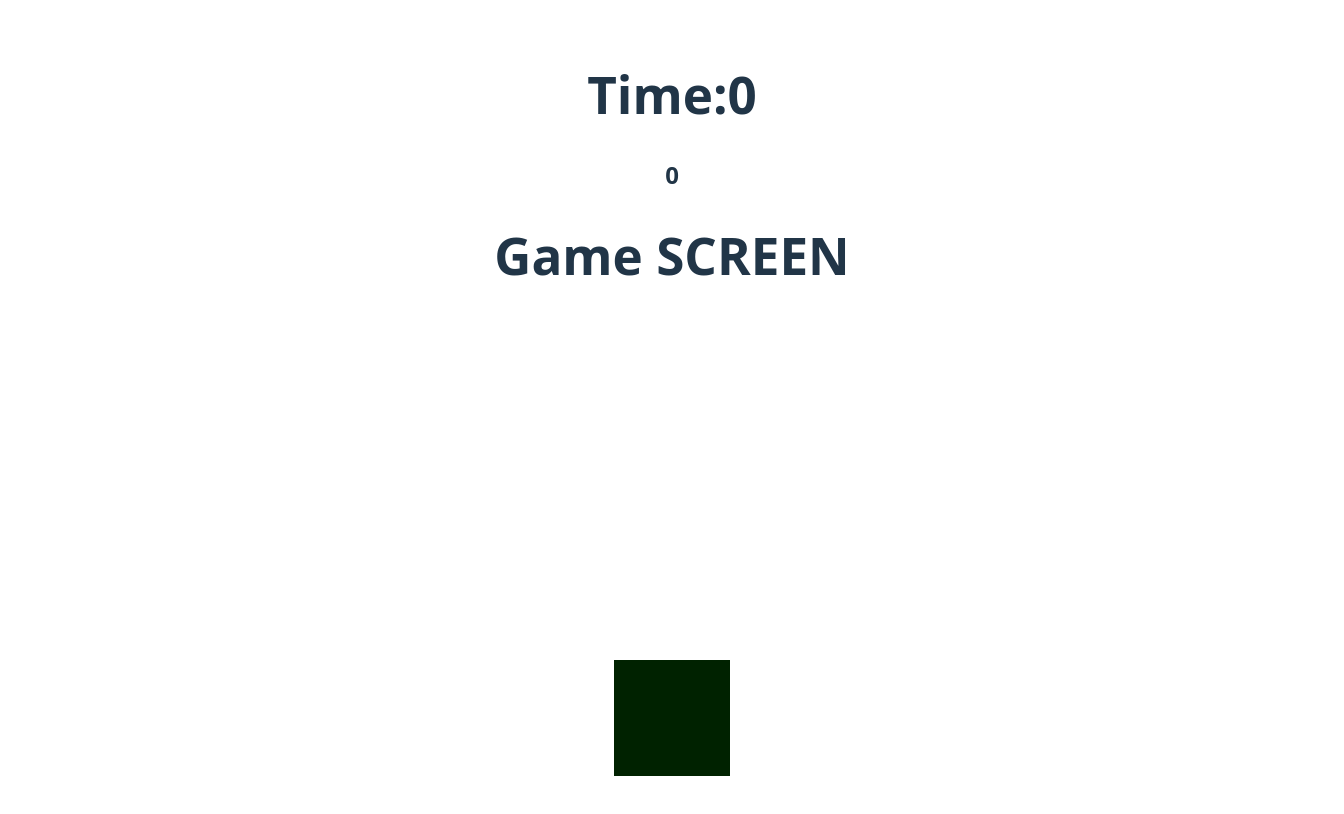
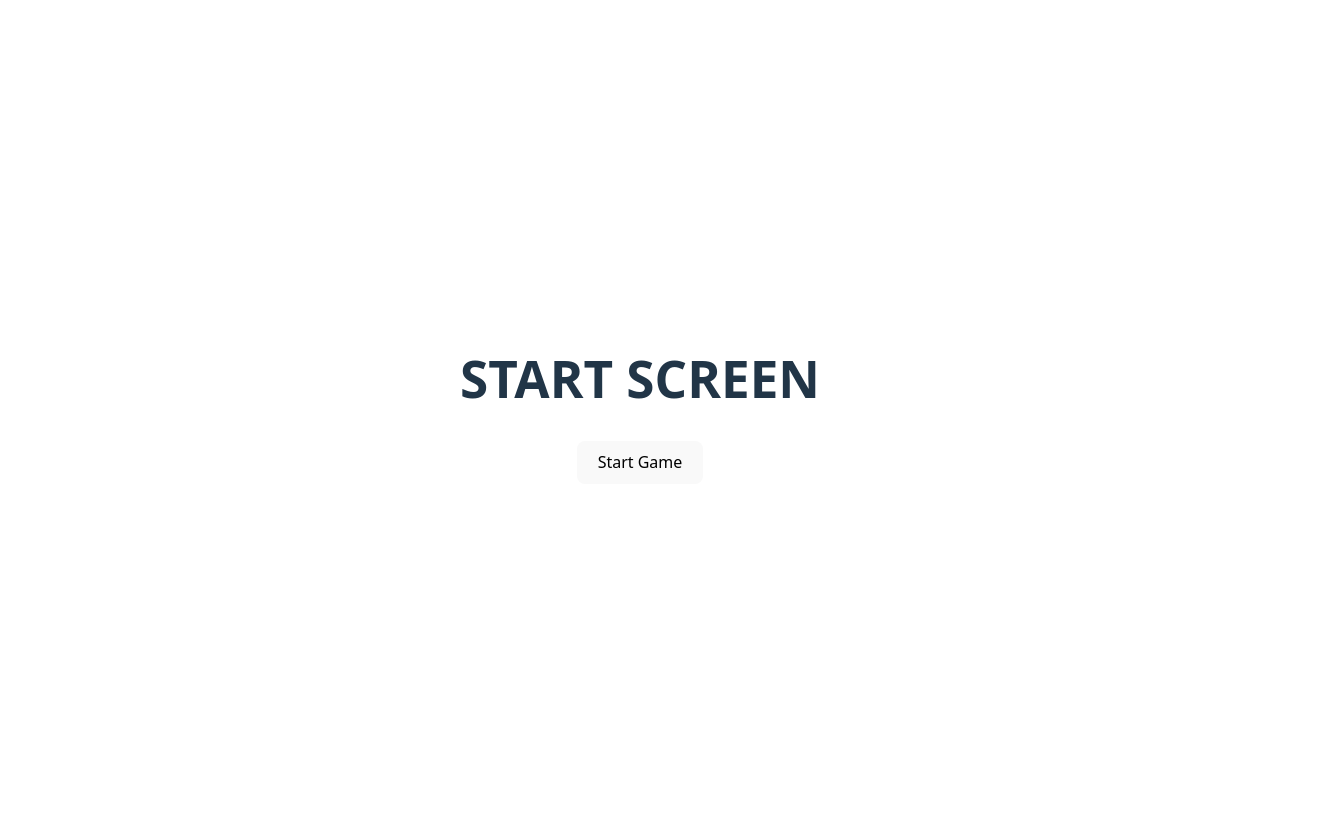
Before and after one commit to Dochi4/Timed-clicker-game, a React (Vite) app: page / in a window 1280 px wide. Shown: the top 814 px of the page, 1344 px wide, since content can reach past the window. Built offline with nearby package versions, Linux system fonts and the light colour scheme.

Commit message:
Basic Clickerfunctionality working, game state switching working

```diff
--- a/src/App.jsx
+++ b/src/App.jsx
@@ -3,34 +3,63 @@ import { Canvas } from "@react-three/fiber";
 import { OrbitControls } from "@react-three/drei";
 import "./Css/App.css"
 import GameScreen from "./Routes/GameScreen";
+import StartScreen from "./Routes/StartScreen";
+import EndScreen from "./Routes/EndScreen";
 
 
 
 function App() {
   const [counter, setCounter] = useState(0);
-  const [gameOn, setGameOn] = useState(false);
-  const [isClicked, setIsClicked] = useState(false);
+  const [gameStage, setGameStage] = useState("start");
   const [time, setTime] = useState(5);
+
+  useEffect(()=>{
+    if (gameStage !=='play') return; // only runs when playing
+
+    if(time ===0){
+      endGame();
+      return
+    }
+
+    const timer = setInterval(()=>{
+      setTime((t)=> t-1)
+    },1000)
+
+    return() => clearInterval(timer)
+  },[time,gameStage])
 
   const handleClick =()=>{
     setCounter(counter+1)
     setTime(5)
   }
 
+  const handleStart =()=>{
 
-  useEffect(()=>{
-    if (time <=0) return
-    const timer = setInterval(()=>{
-      setTime((t)=> t-1)
-    },1000)
-    return() => clearInterval(timer)
-  },[time])
+    setGameStage("play")
+  }
+  const handleReset =()=>{
+    setTime(5)
+    setCounter(0)
+    setGameStage("start")
+  }
+  const endGame =()=>{
+    setGameStage("end")
+  }
+
+  function renderStages(){
+    switch(gameStage){
+      case'start':
+        return < StartScreen handleStart={handleStart}   />
+      case'play':
+        return <GameScreen handleClick ={handleClick} time={time}counter={counter} />
+      case'end':
+        return <EndScreen handleReset = {handleReset}/>
+    }
+  }
 
   return (
-    <div onClick={handleClick}>
-    <h1>Time:{time}</h1>
-    <h2>{counter}</h2>
-    <GameScreen/>
+    <div>
+    {renderStages()}
     </div>
   );
 }
--- a/src/Routes/EndScreen.jsx
+++ b/src/Routes/EndScreen.jsx
@@ -1,8 +1,7 @@
 import React, { useContext, useEffect, useState } from "react";
-import { Link } from "react-router-dom";
-import { Card} from "reactstrap";
 
-function EndScreen() {
+
+function EndScreen({handleReset}) {
 
 
   useEffect(() => {
@@ -12,6 +11,7 @@ function EndScreen() {
   return (
     <div >
       <h1>End SCREEN</h1>
+      <button onClick={handleReset}>Reset</button>
     </div>
   );
 }
--- a/src/Routes/GameScreen.jsx
+++ b/src/Routes/GameScreen.jsx
@@ -2,7 +2,7 @@ import React, { useContext, useEffect, useState } from "react";
 import { Canvas } from "@react-three/fiber";
 import { OrbitControls } from "@react-three/drei";
 
-function GameScreen() {
+function GameScreen({handleClick,time,counter}) {
 
  function Box() {
   return (
@@ -26,9 +26,10 @@ function Plane() {
   }, []);
 
   return (
-    <div >
+    <div onClick={handleClick}>
       <h1>Game SCREEN</h1>
-
+      <h2>Time:{time}</h2>
+      <h2>{counter}</h2>
         <Canvas style={{ width: "100vw", height: "100vh" }}>
         <ambientLight intensity={0.5} />
         <spotLight
--- a/src/Routes/StartScreen.jsx
+++ b/src/Routes/StartScreen.jsx
@@ -1,17 +1,19 @@
 import React, { useContext, useEffect, useState } from "react";
-import { Link } from "react-router-dom";
-import { Card} from "reactstrap";
 
-function StartScreen() {
+
+function StartScreen({handleStart}) {
 
 
   useEffect(() => {
 
   }, []);
 
+
+
   return (
     <div >
       <h1>START SCREEN</h1>
+      <button onClick={handleStart}> Start Game </button>
     </div>
   );
 }
```
Lines whose indentation alone changed are shown as unchanged.
